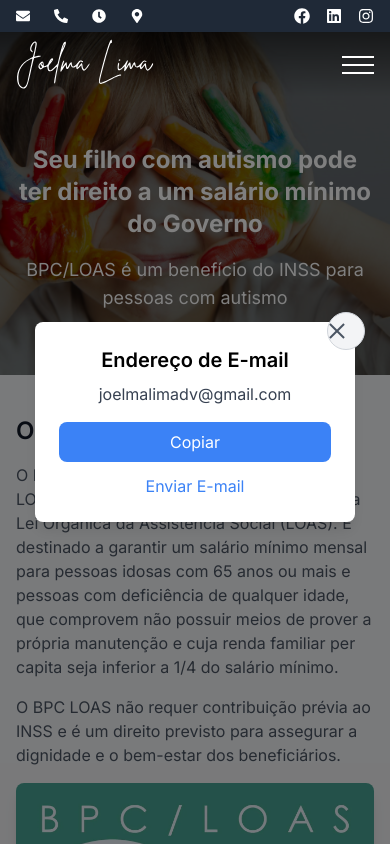
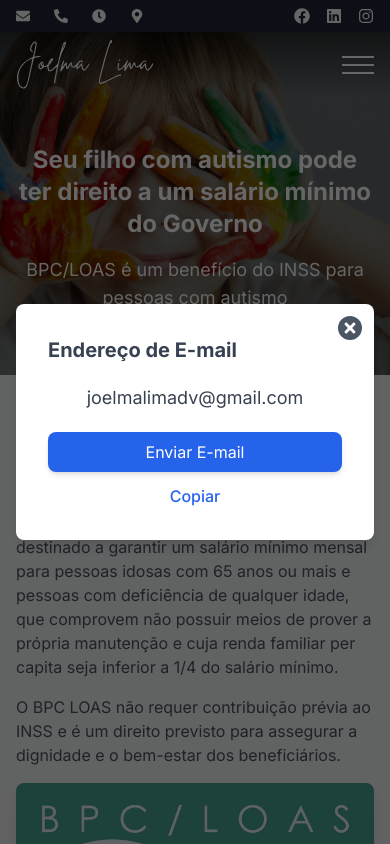
Before and after one commit to williamgomes62/joelma-law-site, a Next.js app: page /bpc-loas in a window 390 px wide. Both pictures are taken after a click on the icon 23 px from the left and 16 px from the top of the page. Shown: the top 844 px of the page. Built offline with nearby package versions, Linux system fonts and the light colour scheme.

Commit message:
chore(header): ajusta modal de contato

```diff
--- a/src/app/components/common/Header/Header.tsx
+++ b/src/app/components/common/Header/Header.tsx
@@ -89,18 +89,20 @@ const Header = () => {
           <div className="container mx-auto flex flex-wrap justify-between items-center">
             <div className="text-sm flex items-center space-x-4">
               <div className="flex items-center">
+                <FaEnvelope className="mr-2 hidden md:block" />
                 <FaEnvelope
                   onClick={() => handleOpenContactModal('E-mail', 'joelmalimadv@gmail.com')}
-                  className="mr-2"
+                  className="mr-2 md:hidden block"
                   />
-                <span className="hidden sm:inline">joelmalimadv@gmail.com</span>
+                <span className="hidden md:inline">joelmalimadv@gmail.com</span>
               </div>
               <div className="flex items-center">
+                <FaPhoneAlt className="mr-2 hidden md:block" />
                 <FaPhoneAlt
                   onClick={() => handleOpenContactModal('Telefone', '31995792679')}
-                  className="mr-2"
+                  className="mr-2 md:hidden block"
                 />
-                <span className="hidden sm:inline">(31) 99579-2679</span>
+                <span className="hidden md:inline">(31) 99579-2679</span>
               </div>
               <div className="flex items-center">
                 <FaClock className="mr-2 cursor-pointer" onClick={toggleModal} />
@@ -108,7 +110,7 @@ const Header = () => {
               <div className="flex items-center">
                 <a className="flex items-center" href="https://www.google.com/localservices/prolist?g2lbs=AOHF13kittLpUc3ea-mTLcYBx7H1IgnB9vFRmpMhOeGhs8T9sU1YPT022h_TXEZakihTG5bBfb-PgLLA5Pto5ZzHP2rKJiDI85JPkiZG5hS3rPYFtrqU8DI%3D&hl=pt-BR&gl=br&cs=1&ssta=1&oq=joelma%20lima%20advogada&src=2&lrlstt=1722392223378&q=Joelma%20Lima%20Advocacia&ved=2ahUKEwjc5K37ndCHAxVnF7kGHcGhC5IQjdcJegQIABAF&scp=CgtnY2lkOmxhd3llchIAGgAqCEFkdm9nYWRv&slp=MgBAAVIECAIgAIgBAA%3D%3D&spp=Cg0vZy8xMXYwbXE5dGd6OoABV2gwUUFCQUJFQUlpRldwdlpXeHRZU0JzYVcxaElHRmtkbTlqWVdOcFlhb0JQaEFCTWg4UUFTSWI0REVaQTg0VV9rQ0doQzFLSS1uYTR4YUN4LWhqN1QtMjN1U3JNaGtRQWlJVmFtOWxiRzFoSUd4cGJXRWdZV1IyYjJOaFkybGg%3D" target="_blank" rel="noopener noreferrer">
                   <FaMapMarkerAlt className="mr-2" />
-                  <span className="hidden sm:inline">Av. N. Sra. do Carmo, 425, Mariana</span>
+                  <span className="hidden md:inline">Av. N. Sra. do Carmo, 425, Mariana</span>
                 </a>
               </div>
             </div>
--- a/src/app/components/common/Header/MobileContactModal/MobileContactModal.tsx
+++ b/src/app/components/common/Header/MobileContactModal/MobileContactModal.tsx
@@ -1,4 +1,5 @@
 import React from 'react';
+import { FaTimes } from 'react-icons/fa';
 
 const ContactModal: React.FC<{ isOpen: boolean; onClose: () => void; contactType: string; contactInfo: string }> = ({ isOpen, onClose, contactType, contactInfo }) => {
   if (!isOpen) return null;
@@ -9,47 +10,48 @@ const ContactModal: React.FC<{ isOpen: boolean; onClose: () => void; contactType
   };
 
   return (
-    <div className="fixed inset-0 flex items-center justify-center bg-black bg-opacity-50">
-      <div className="relative bg-white p-6 rounded-lg shadow-lg w-80 text-center">
+    <div className="fixed inset-0 flex px-4 items-center justify-center bg-black bg-opacity-60 z-50 transition-opacity duration-300 ease-in-out">
+      <div className="relative bg-white rounded-lg shadow-lg p-8 max-w-sm w-full transform transition-all duration-300 ease-in-out scale-100 hover:scale-105">
 
-        {/* Botão de fechar no canto superior direito com borda suave */}
+        {/* Botão de fechar no canto superior direito */}
         <button
           onClick={onClose}
           aria-label="Fechar modal"
-          className="absolute top-[-10px] right-[-10px] bg-gray-100 rounded-full p-2 border border-gray-300 hover:bg-gray-200 active:bg-gray-300 focus:outline-none focus:ring-2 focus:ring-gray-500 transition-all"
+          className="absolute top-3 right-3 text-gray-600 hover:text-gray-900"
         >
           <span className="sr-only">Fechar</span>
-          <div className="w-5 h-5 text-gray-600 relative">
-            <span className="absolute inset-0 bg-gray-600 w-[2px] h-full rotate-45"></span>
-            <span className="absolute inset-0 bg-gray-600 w-[2px] h-full -rotate-45"></span>
-          </div>
+          <FaTimes className="w-6 h-6 bg-gray-600 text-white rounded-full p-1" />
         </button>
 
-        <h2 className="text-xl font-semibold">{contactType === 'Telefone' ? 'Número de Telefone' : 'Endereço de E-mail'}</h2>
-        <p className="text-gray-700 mt-2">{contactInfo}</p>
+        <h2 className="text-xl md:text-2xl font-bold text-gray-700 mb-4 mr-5">
+          {contactType === 'Telefone' ? 'Número de Telefone' : 'Endereço de E-mail'}
+        </h2>
+        <p className="text-gray-700 text-center p-1 text-lg md:p-2">{contactInfo}</p>
 
-        <button
-          onClick={() => copyToClipboard(contactInfo)}
-          className="mt-4 bg-blue-500 text-white py-2 px-4 rounded-lg hover:bg-blue-600 active:bg-blue-700 w-full"
-        >
-          Copiar
-        </button>
-
+        <div className="flex flex-col mt-4 space-y-3">
           {contactType === 'Telefone' ? (
             <a
               href={`tel:${contactInfo}`}
-            className="mt-3 inline-block w-full text-blue-500 hover:underline"
+              className="bg-blue-600 text-white py-2 px-4 text-center rounded-lg shadow-md hover:bg-blue-700 active:bg-blue-800 transition duration-150 ease-in-out transform hover:scale-105"
             >
               Ligar Agora
             </a>
           ) : (
             <a
               href={`mailto:${contactInfo}`}
-            className="mt-3 inline-block w-full text-blue-500 hover:underline"
+              className="bg-blue-600 text-white text-center py-2 px-4 rounded-lg shadow-md hover:bg-blue-700 active:bg-blue-800 transition duration-150 ease-in-out transform hover:scale-105"
             >
               Enviar E-mail
             </a>
           )}
+
+          <button
+            onClick={() => copyToClipboard(contactInfo)}
+            className="inline-block w-full text-center text-blue-600 hover:underline font-medium transition duration-150 ease-in-out transform hover:scale-105"
+          >
+            Copiar
+          </button>
+        </div>
       </div>
     </div>
   );
```
Lines whose indentation alone changed are shown as unchanged.
